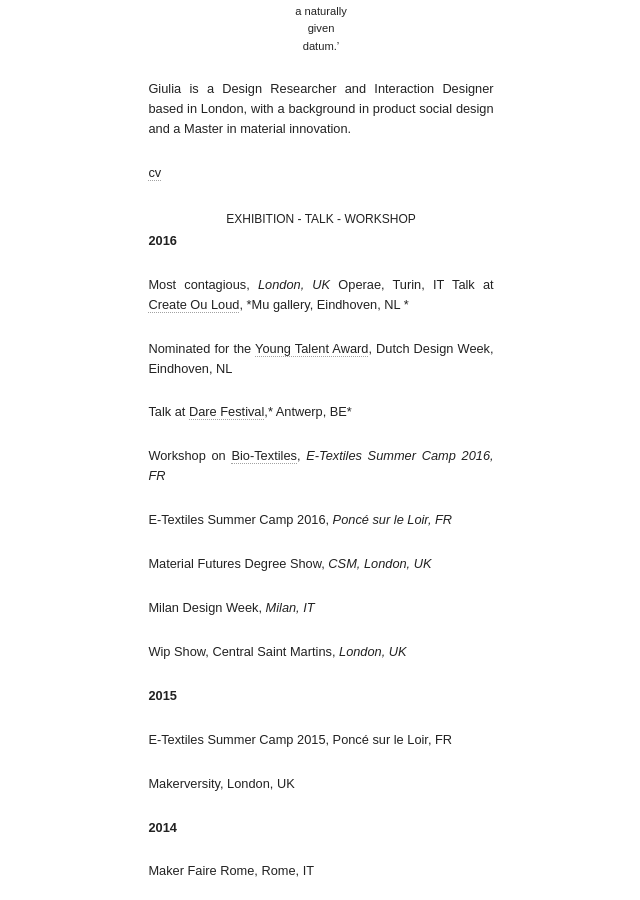
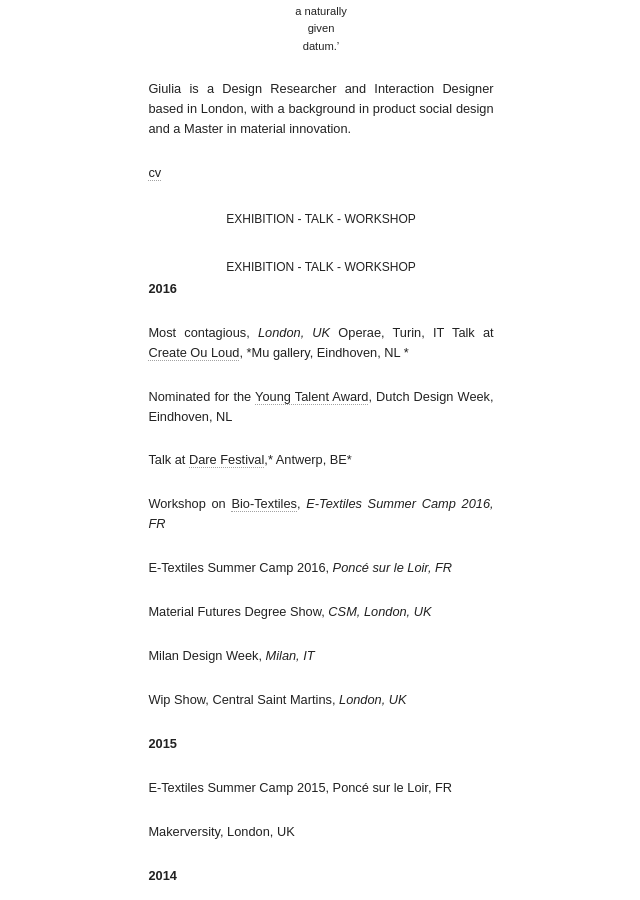
Before and after one commit to giuliatomasello/giuliatomasello.github.io, a Jekyll site: the page built from index.md, in a window 1280 px wide and 900 px high, scrolled down 545 px. Shown: the whole window, without its empty margins (319-959 px from the left). Built offline with Jekyll 4.4.1, drawn with Linux system fonts in a browser that asks for light colours; nearby versions of some CDN libraries.

Commit message:
Update index.md

```diff
--- a/index.md
+++ b/index.md
@@ -23,6 +23,7 @@ Giulia is a Design Researcher and Interaction Designer based in London, with a b
 [cv](http://issuu.com/giuliatomasello4/docs/cv_giulia_tomasello)
 
 
+ <span style="color: #000000 ; font-family: ; font-size: 12;"><center> EXHIBITION - TALK - WORKSHOP </center></span>
 <center> EXHIBITION - TALK - WORKSHOP </center>
 
 **2016**
```
